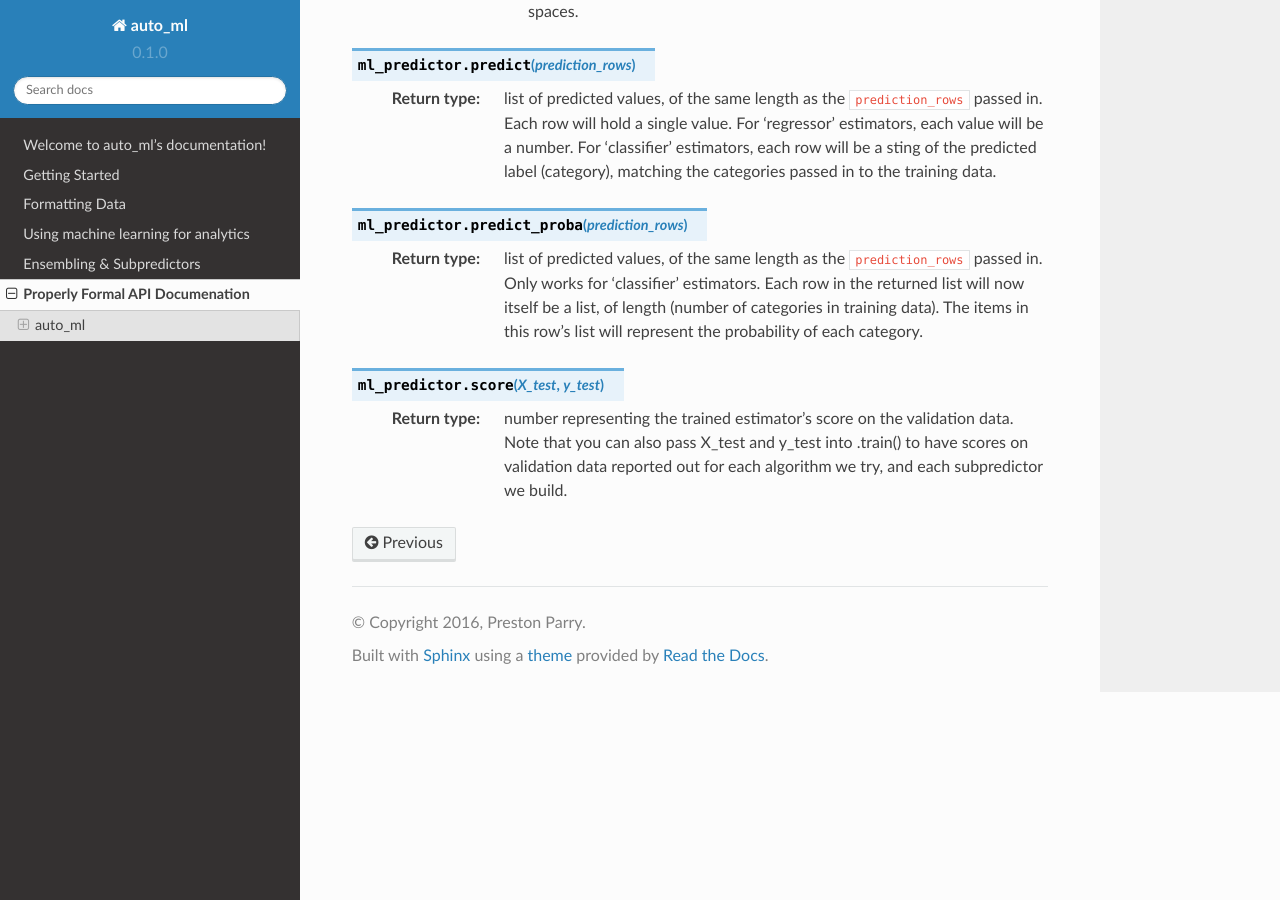
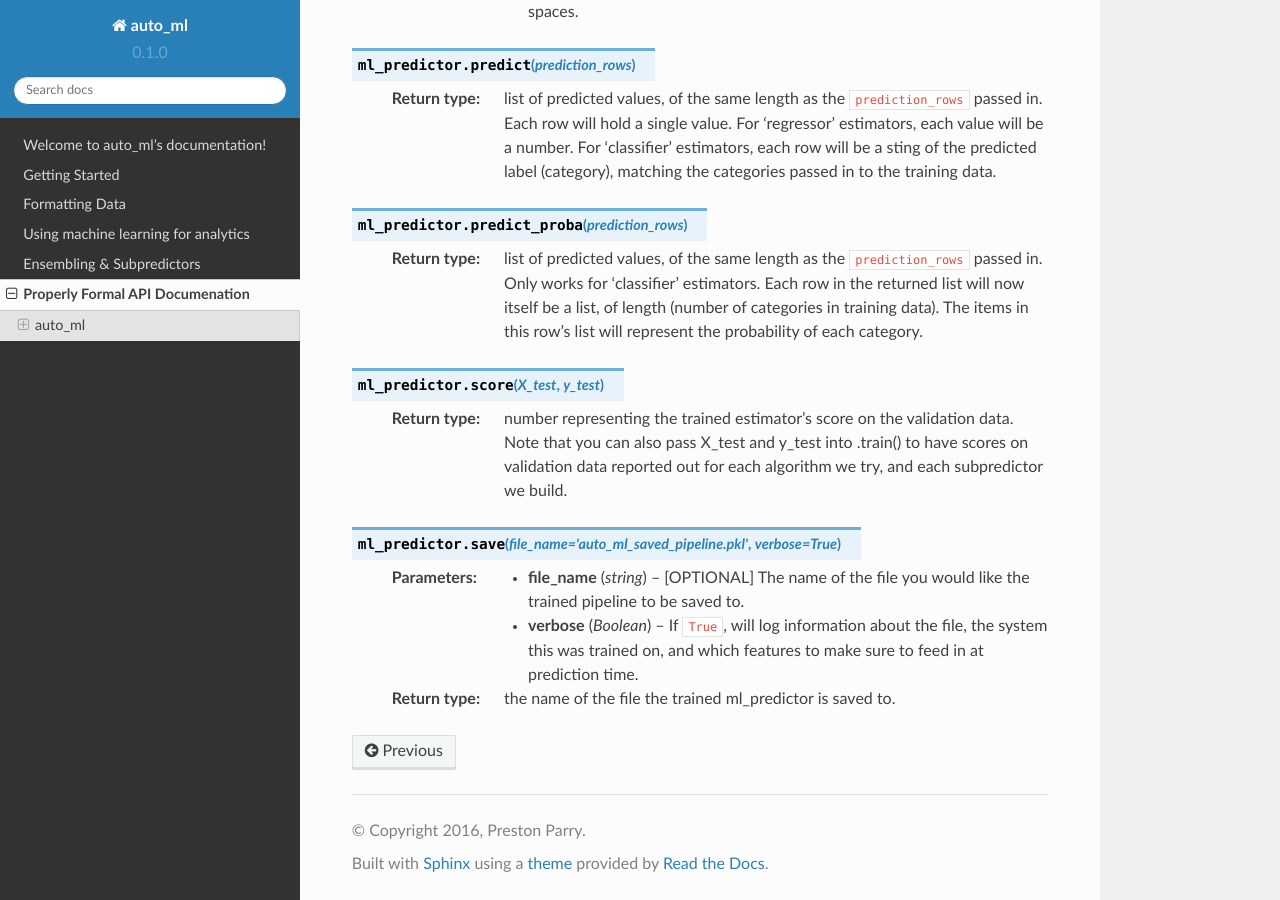
Before and after one commit to ClimbsRocks/auto_ml, a Sphinx documentation site: the page built from docs/source/api_docs_for_geeks.rst, in a window 1280 px wide and 900 px high, scrolled down 2053 px. Built offline with Sphinx 7.4.7 and the Read the Docs theme 2.0.0, drawn with Linux system fonts in a browser that asks for light colours.

Commit message:
adds notes on .save

```diff
--- a/docs/source/api_docs_for_geeks.rst
+++ b/docs/source/api_docs_for_geeks.rst
@@ -57,10 +57,20 @@ auto_ml
 
   :rtype: list of predicted values, of the same length as the ``prediction_rows`` passed in. Each row will hold a single value. For 'regressor' estimators, each value will be a number. For 'classifier' estimators, each row will be a sting of the predicted label (category), matching the categories passed in to the training data.
 
+
 .. py:method:: ml_predictor.predict_proba(prediction_rows)
 
   :rtype: list of predicted values, of the same length as the ``prediction_rows`` passed in. Only works for 'classifier' estimators. Each row in the returned list will now itself be a list, of length (number of categories in training data). The items in this row's list will represent the probability of each category.
 
+
 .. py:method:: ml_predictor.score(X_test, y_test)
 
   :rtype: number representing the trained estimator's score on the validation data. Note that you can also pass X_test and y_test into .train() to have scores on validation data reported out for each algorithm we try, and each subpredictor we build.
+
+.. py:method:: ml_predictor.save(file_name='auto_ml_saved_pipeline.pkl', verbose=True)
+
+  :param file_name: [OPTIONAL] The name of the file you would like the trained pipeline to be saved to.
+  :type file_name: string
+  :param verbose: If ``True``, will log information about the file, the system this was trained on, and which features to make sure to feed in at prediction time.
+  :type verbose: Boolean
+  :rtype: the name of the file the trained ml_predictor is saved to.
```
